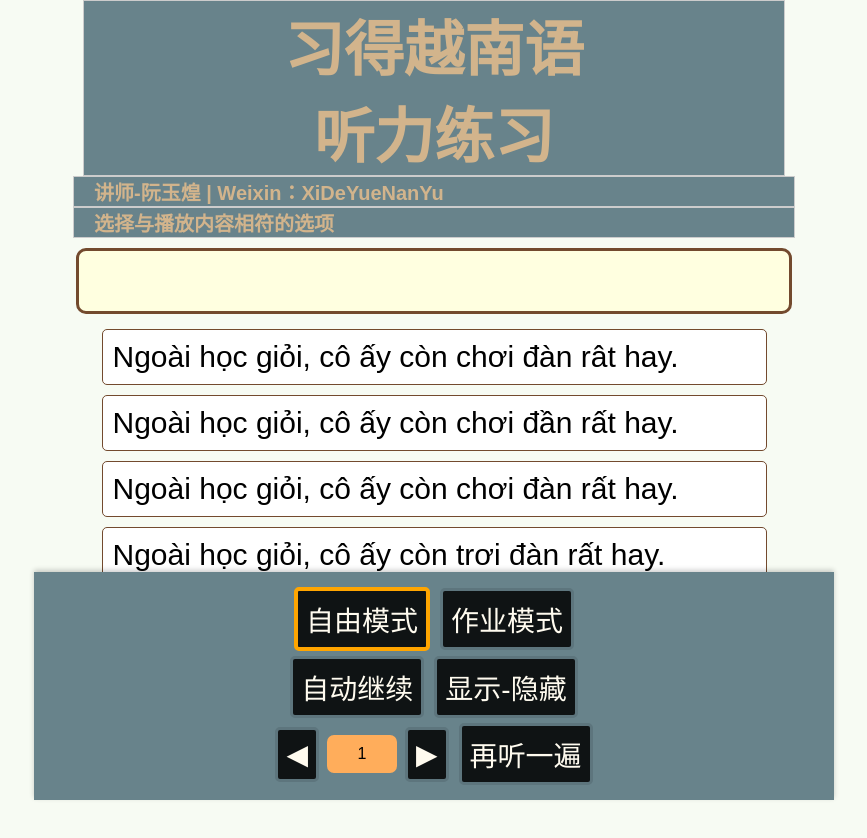
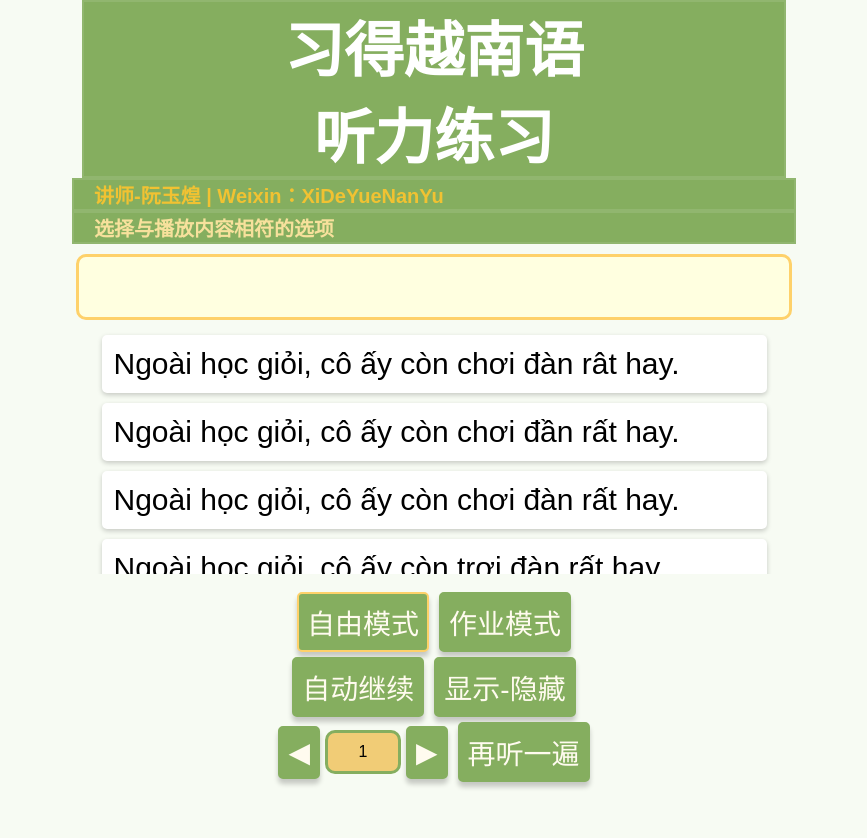
Before and after one commit to XiDeYueNanYu/TVNC1-Nghe-B5-2-sddghj, a plain HTML site: page index.html in a window 1280 px wide. Shown: the whole page, without its empty margins (206-1073 px from the left). Drawn offline with Linux system fonts and the light colour scheme.

Commit message:
Update index.html

```diff
--- a/index.html
+++ b/index.html
@@ -10,7 +10,7 @@
             text-align: center;
             margin: 0;
             padding-bottom: 300px; /* Mặc định cho màn hình lớn */
-            background-color: #f7fbf3;
+            background-color: #f7fbf3; /*f7fbf3  3f4040*/
         }
         #gameContainer {
             display: block;
@@ -21,9 +21,9 @@
             max-width: 700px;
             min-height: 100px;
             margin: 0 auto;
-            border: 1px solid #ccc;
-            background: #68838B;
-            color: #D2B48C;
+            border: 2px solid #91b66f; /*041b31 1f4263*/
+            background: #85ae5f; /*ecf2e4 fefefc*/
+            color: #ffffff;
             display: flex;
             align-items: center;
             justify-content: center;
@@ -35,9 +35,9 @@
             max-width: 700px;
             min-height: 25px;
             margin: 0px auto;
-            border: 1px solid #ccc;
-            background: #68838B;
-            color: #D2B48C;
+            border: 2px solid #91b66f;
+            background: #85ae5f;
+            color: #f1c232;
             display: flex;
             align-items: center;
             justify-content: left;
@@ -50,9 +50,9 @@
             max-width: 700px;
             min-height: 25px;
             margin: 0px auto;
-            border: 1px solid #ccc;
-            background: #68838B;
-            color: #D2B48C;
+            border: 2px solid #91b66f;
+            background: #85ae5f;
+            color: #f7e19c;
             display: flex;
             align-items: center;
             justify-content: left;
@@ -65,11 +65,12 @@
             bottom: 0;
             left: 50%;
             transform: translateX(-50%);
-            width: 100%;
+            width: 95%;
             max-width: 800px; /* Giới hạn chiều rộng tối đa */
-            background: #68838B;
+            background: #f7fbf3;
+                        border: 3px solid #f7fbf3;
             padding: 10px 0;
-            box-shadow: 0 -2px 5px rgba(0, 0, 0, 0.2);
+           /* box-shadow: 0 -2px 5px rgba(0, 0, 0, 0.2); */
             z-index: 1000;
         }
         #controls div {
@@ -82,8 +83,9 @@
             padding: 8px 8px;
             margin: 0 5px;
             cursor: pointer;
-            border: 3px solid #5d757d;
-            background: #0f1314;
+            border: 2px solid #85ae5f;
+            background: #85ae5f; /*192332*/
+                        box-shadow: 0 5px 5px rgba(0, 0, 0, 0.2);
             color: #fffbef;
             font-size: 28px;
             border-radius: 5px;
@@ -92,8 +94,8 @@
             width: 50px;
             padding: 10px;
             text-align: center;
-            border: 3px solid #68838B;
-            background: #FFAD5B;
+            border: 3px solid #85ae5f; /*041b31 68838B*/
+            background: #f1cc76;
             color: #000;
             border-radius: 10px;
             font-size: 16px;
@@ -112,7 +114,7 @@
             pointer-events: none;
         }
         .active-mode {
-            border: 4px solid orange;
+            border: 2px solid #fed16a;
         }
         #indicator {
             width: 95%;
@@ -120,7 +122,7 @@
             min-height: 50px;
             margin: 10px auto;
                         padding: 5px;
-            border: 3px solid #734A2E;
+            border: 3px solid #fed16a;
             background: #ffffe0;
             border-radius: 10px;
             display: flex;
@@ -138,9 +140,10 @@
             max-width: 700px;
             padding: 10px;
             margin: 5px 0;
-            border: 1px solid #734A2E;
+            border: 2px solid #ffffff;
             background: #ffffff; /*E6EDD9*/
-            color: #000;
+            color: #000000;
+                        box-shadow: 0 2px 5px rgba(0, 0, 0, 0.2);
             font-size: 30px;
             text-align: left;
             cursor: pointer;
@@ -224,7 +227,7 @@
             }
             #results, #wrongSentences, #score {
                 font-size: 24px; /* Giảm kích thước chữ */
-                                width: 95%;
+                                width: 90%;
             }
         }
     </style>
@@ -279,6 +282,7 @@
         const resultsDisplay = document.getElementById('results');
 
         const buttons = [prevBtn, nextBtn, replayBtn, freeModeBtn, testModeBtn, autoContinueBtn, showHideBtn];
+
 
 const sentences = [
     {
@@ -556,6 +560,7 @@ const sentences = [
     }
 ];
 
+
         let currentIndex = 0;
         let isFreeMode = true;
         let correctCount = 0;
@@ -585,7 +590,7 @@ const sentences = [
             indicator.style.background = '#ffffe0';
             if (isFreeMode && showAnswer) {
                 indicator.innerHTML = `
-                    <div style="font-size: 20px; font-weight: normal; color: #38761d;">${sentences[currentIndex].translation}</div>
+                    <div style="font-size: 18px; font-weight: bold; color: #85ae5f;">${sentences[currentIndex].translation}</div>
                 `;
             } else {
                 indicator.innerHTML = '';
@@ -653,12 +658,18 @@ const sentences = [
                 if (btn.textContent === selectedAnswer) {
                     if (selectedAnswer === correctAnswer) {
                         indicator.style.background = '#B7D7AA';
+                                                indicator.innerHTML = `
+                    <div style="font-size: 18px; font-weight: bold; color: #000000;">${sentences[currentIndex].translation}</div>
+                `;
                         btn.classList.add('correct');
                         correctAudio.play().catch(error => {
                             console.error('Correct audio playback failed:', error);
                         });
                     } else {
                         indicator.style.background = '#CE6D5E';
+                                                indicator.innerHTML = `
+                    <div style="font-size: 18px; font-weight: bold; color: #000000;">${sentences[currentIndex].translation}</div>
+                `;
                         btn.classList.add('wrong');
                         wrongAudio.play().catch(error => {
                             console.error('Wrong audio playback failed:', error);
```
